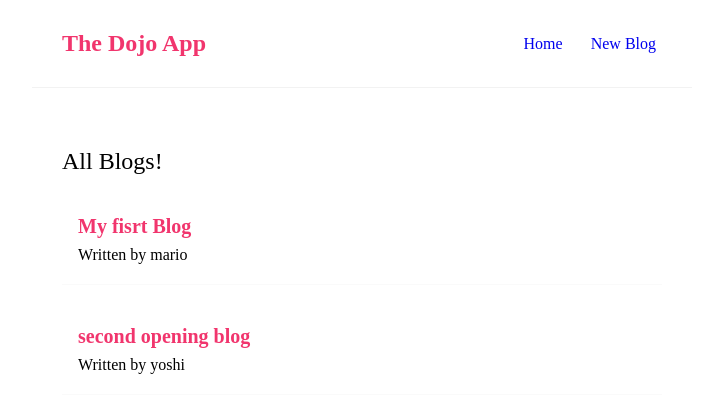
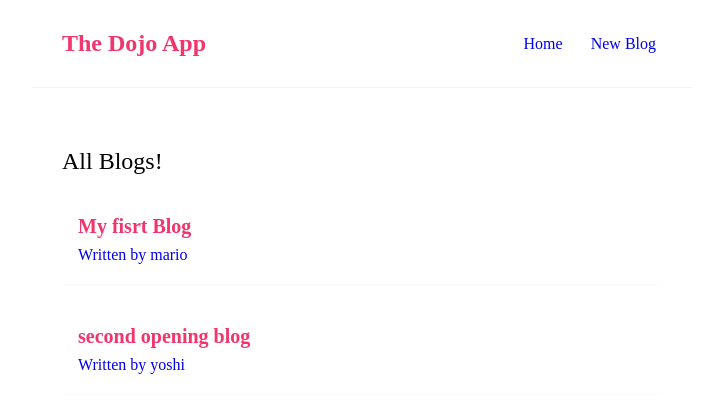
Before and after one commit to ESHFFD/react-todo-app, a React (Create React App) app: page / in a window 1280 px wide. Shown: the top 412 px of the page, without its empty margins (278-1001 px from the left). Built offline with nearby package versions, Linux system fonts and the light colour scheme; data requests are answered from the project's data file.

Commit message:
added singel blog page with using : id  in route  and clickable blog to these own route

```diff
--- a/src/App.js
+++ b/src/App.js
@@ -4,6 +4,7 @@ import Navbar from "./Navbar";
 import HomePage from "./HomePage";
 import { BrowserRouter, Routes, Route } from "react-router-dom";
 import Create from "./Create";
+import SingelBlog from "./SingelBlog";
 
 function App() {
   return (
@@ -14,6 +15,7 @@ function App() {
           <Routes>
             <Route path="/" element={<HomePage />} />
             <Route path="/create" element={<Create />} />
+            <Route path="/blogs/:id" element={<SingelBlog />} />
           </Routes>
         </div>
       </div>
--- a/src/BlogList.js
+++ b/src/BlogList.js
@@ -1,12 +1,16 @@
+import { Link } from "react-router-dom";
+
 const BlogList = ({ blogs, title }) => {
   return (
     <div className="blog-list">
       <span>{title}</span>
       {blogs.map((blog) => (
         <div className="blog-preview" key={blog.id}>
-          <h2>{blog.title}</h2>
-          <p>Written by {blog.author}</p>
-          {/* <button onClick={() => handelDelete(blog.id)}>Delete Blog</button> */}
+          <Link to={`/blogs/${blog.id}`}>
+            <h2>{blog.title}</h2>
+            <p>Written by {blog.author}</p>
+            {/* <button onClick={() => handelDelete(blog.id)}>Delete Blog</button> */}
+          </Link>
         </div>
       ))}
     </div>
--- /dev/null
+++ b/src/SingelBlog.js
@@ -0,0 +1,12 @@
+import { useParams } from "react-router-dom";
+
+const SingelBlog = () => {
+  const { id } = useParams();
+  return (
+    <div className="singel-blog">
+      <h2>About blog - {id} </h2>
+    </div>
+  );
+};
+
+export default SingelBlog;
--- a/src/index.css
+++ b/src/index.css
@@ -49,3 +49,7 @@
 .blog-list span {
   font-size: 24px;
 }
+
+.blog-preview a {
+  text-decoration: none;
+}
--- a/src/useFetch.js
+++ b/src/useFetch.js
@@ -6,6 +6,7 @@ const useFetch = (url) => {
   const [error, setError] = useState(null);
   useEffect(() => {
     // using abort controller to handel custom hook error while we chnage screen fast!!!!!
+    //have to create this variable of this controller in useEffect function to prevent rerender in that list !!!!!
     const abortCon = new AbortController();
     setTimeout(() => {
       fetch(url, { signal: abortCon.signal })
```
